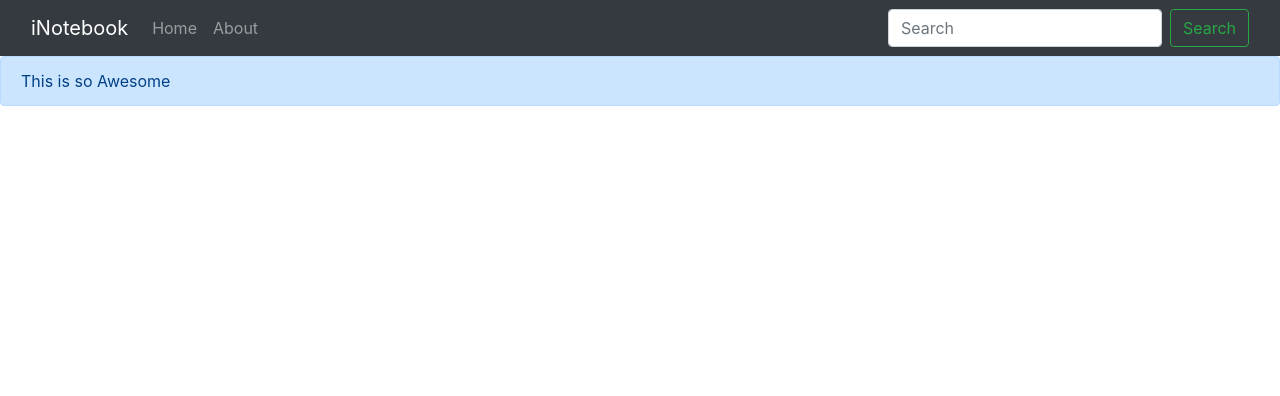
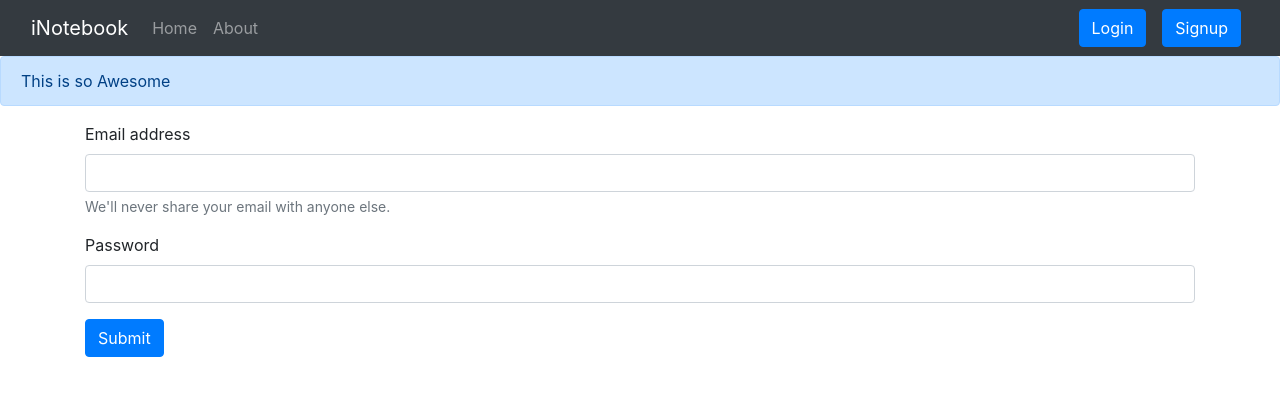
Before and after one commit to harsh-pandey001/CloudNote, a React (Create React App) app: page /login in a window 1280 px wide. Shown: the top 396 px of the page. Built offline with nearby package versions, Linux system fonts and the light colour scheme.

Commit message:
Login created

```diff
--- a/src/App.js
+++ b/src/App.js
@@ -6,6 +6,8 @@ import Home from "./components/Home";
 import About from "./components/About";
 import NoteState from "./context/notes/NoteState";
 import Alert from "./components/Alert";
+import Login from "./components/Login";
+import Signup from "./components/Signup";
 
 function App() {
   return (
@@ -22,6 +24,12 @@ function App() {
               <Route exact path="/about">
                 <About />
               </Route>
+              <Route exact path="/login">
+                <Login />
+              </Route>
+              <Route exact path="/signup">
+                <Signup />
+              </Route>
             </Switch>
           </div>
         </Router>
--- /dev/null
+++ b/src/components/Login.jsx
@@ -0,0 +1,74 @@
+import React, { useState } from "react";
+import { useHistory } from "react-router-dom/cjs/react-router-dom.min";
+
+const Login = (props) => {
+  const [credentials, setCredentials] = useState({ email: "", password: "" });
+
+  let history = useHistory();
+
+  const handleSubmit = async (e) => {
+    e.preventDefault();
+
+    const response = await fetch(`http://localhost:5000/api/auth/login`, {
+      method: "POST",
+      headers: {
+        "Content-Type": "application/json",
+      },
+      body: JSON.stringify({
+        email: credentials.email,
+        password: credentials.password,
+      }),
+    });
+    const json = await response.json();
+    console.log(json);
+
+    if (json.success) {
+      //Save the auth token and redirect
+      localStorage.setItem("token", json.authtoken);
+      history.push("/")
+    } else {
+      alert("Invalid Credential");
+    }
+  };
+  const onChange = (e) => {
+    setCredentials({ ...credentials, [e.target.name]: e.target.value });
+  };
+  return (
+    <div>
+      <form onSubmit={handleSubmit}>
+        <div className="form-group">
+          <label htmlFor="exampleInputEmail1">Email address</label>
+          <input
+            type="email"
+            className="form-control"
+            id="email"
+            aria-describedby="email"
+            name="email"
+            value={credentials.email}
+            onChange={onChange}
+          />
+          <small id="emailHelp" className="form-text text-muted">
+            We'll never share your email with anyone else.
+          </small>
+        </div>
+        <div className="form-group">
+          <label htmlFor="exampleInputPassword1">Password</label>
+          <input
+            type="password"
+            className="form-control"
+            id="password"
+            name="password"
+            value={credentials.password}
+            onChange={onChange}
+          />
+        </div>
+
+        <button type="submit" className="btn btn-primary">
+          Submit
+        </button>
+      </form>
+    </div>
+  );
+};
+
+export default Login;
--- a/src/components/Navbar.jsx
+++ b/src/components/Navbar.jsx
@@ -22,8 +22,9 @@ const Navbar = () => {
         </li>
       </ul>
       <form className="d-flex" role="search">
-        <input className="form-control me-2" type="search" placeholder="Search" aria-label="Search"/>
-        <button className="btn btn-outline-success" type="submit">Search</button>
+
+        <Link className="btn btn-primary mx-2" to ="/login" role="button">Login </Link>
+        <Link className="btn btn-primary mx-2" to ="/signup" role="button">Signup</Link>
       </form>
     </div>
   </div>
--- /dev/null
+++ b/src/components/Signup.jsx
@@ -0,0 +1,11 @@
+import React from 'react'
+
+const Signup = () => {
+  return (
+    <div>
+      I am sign up page
+    </div>
+  )
+}
+
+export default Signup
--- a/src/context/notes/NoteState.js
+++ b/src/context/notes/NoteState.js
@@ -41,9 +41,7 @@ const NoteState = (props) => {
 
     const note = await response.json();
     setNotes(notes.concat(note));
-    console.log("Adding a New Node");
-    const responseData =
-    console.log("Response:", responseData);
+
   };
 
   // Delete a Note
```
Also changed, not shown: 1 other file (tests, documents, lock files or other folders).
